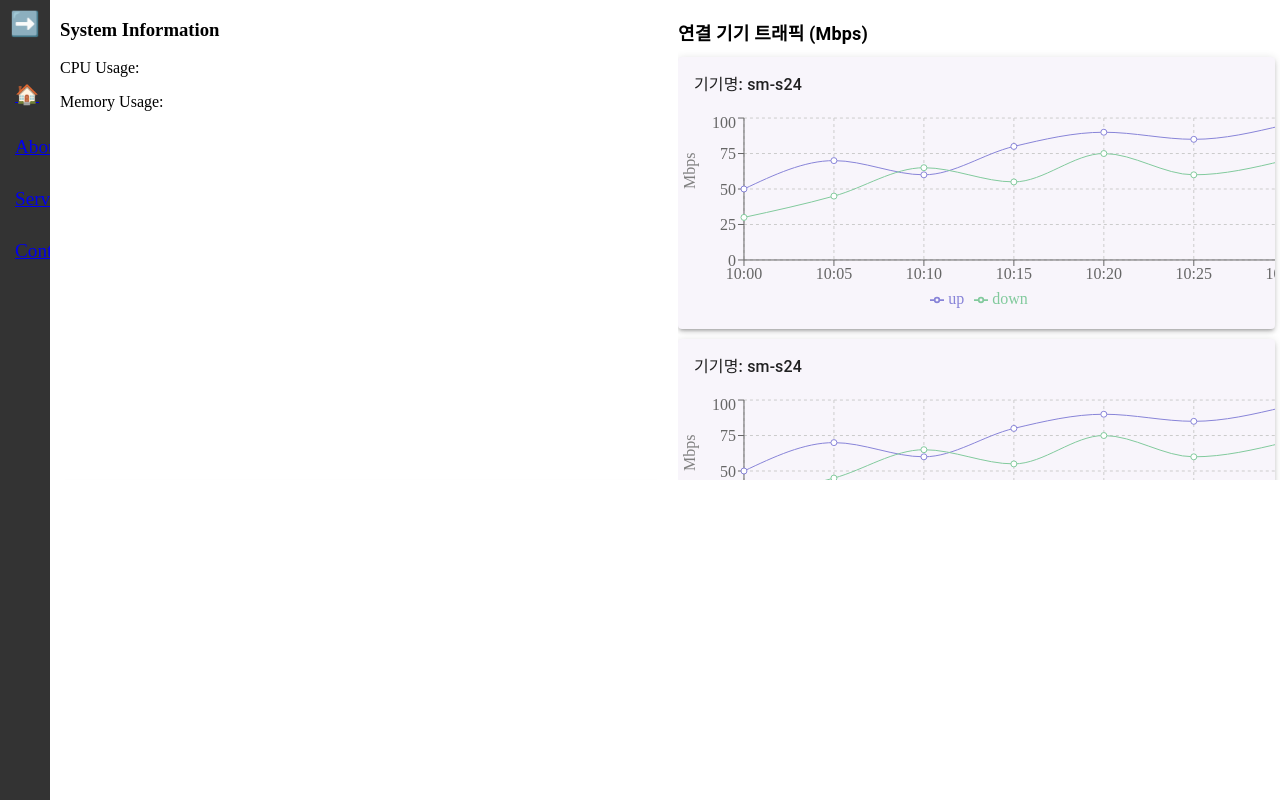
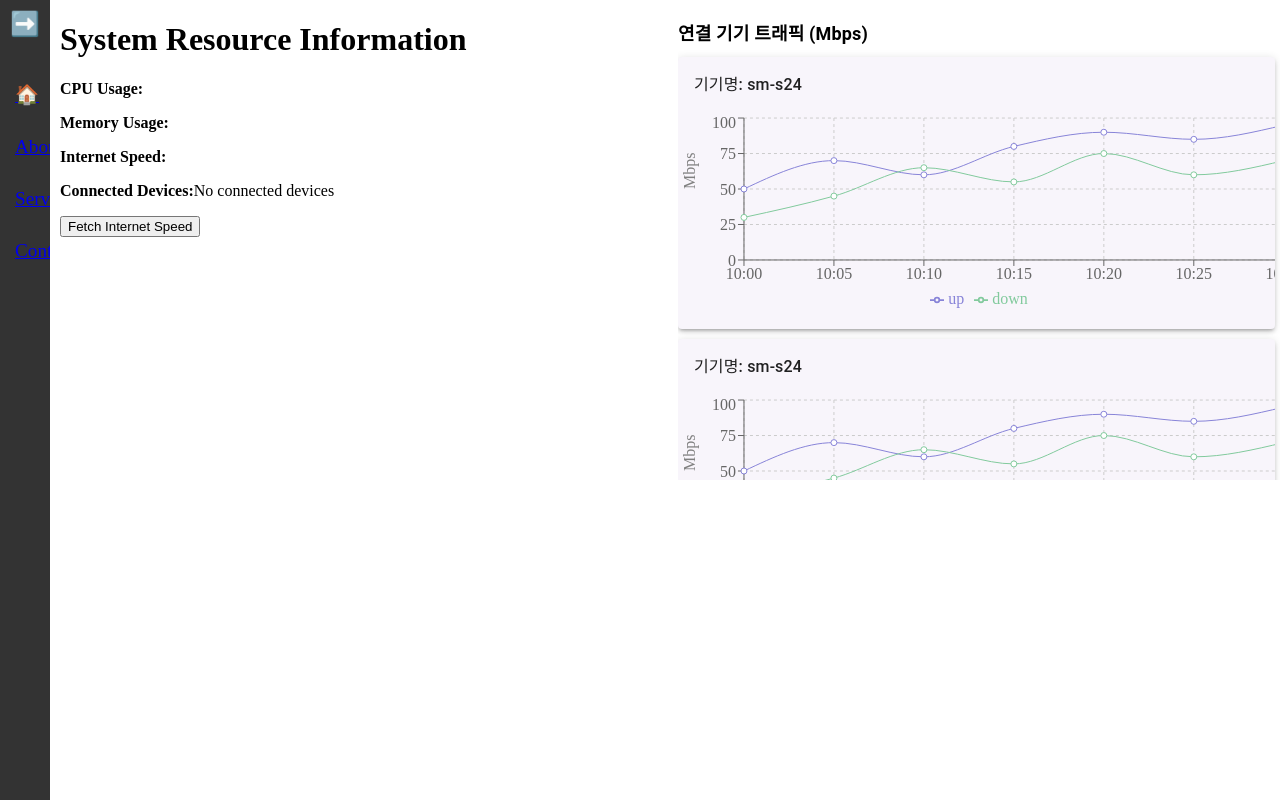
Before and after one commit to NetCustomMaster/front-end, a React (Vite) app: page /dashboard in a window 1280 px wide. Built offline with nearby package versions, Linux system fonts and the light colour scheme; no server answers.

Commit message:
feat:dashboard 기능

```diff
--- a/src/Components/Dashboard/SystemInfo.tsx
+++ b/src/Components/Dashboard/SystemInfo.tsx
@@ -1,40 +1,95 @@
-import  { useEffect, useState } from "react";
+import  { useEffect, useState, useRef } from 'react';
 
 const SystemInfo = () => {
     const [systemInfo, setSystemInfo] = useState({
         cpuUsage: '',
         memoryUsage: '',
+        connectedDevices: [],
     });
 
+    const [internetSpeed, setInternetSpeed] = useState('');
+    const [, setError] = useState(null);
+    const [isConnected, setIsConnected] = useState(true); // 연결 상태 관리
+    const eventSourceRef = useRef(null); // EventSource를 위한 ref
+
     useEffect(() => {
-        // SSE 연결을 설정합니다.
-        const eventSource = new EventSource("http://localhost:8080/system-info/stream");
+        const createEventSource = () => {
+            // 기존 EventSource가 존재하면 종료
+            if (eventSourceRef.current) {
+                eventSourceRef.current.close();
+            }
+
+            const eventSource = new EventSource('http://taka535.duckdns.org:9090/api/v1/state/resource');
+            // @ts-ignore
+            eventSourceRef.current = eventSource; // ref에 저장
 
             eventSource.onmessage = (event) => {
-            // 서버로부터 받은 데이터 파싱
+                try {
                     const data = JSON.parse(event.data);
+                    console.log("Received data:", data);
                     setSystemInfo({
                         cpuUsage: data.cpuUsage,
                         memoryUsage: data.memoryUsage,
+                        connectedDevices: data.connectedDevices,
                     });
+                    setError(null); // 에러 상태 초기화
+                    setIsConnected(true); // 연결 상태 갱신
+                } catch (e) {
+                    // @ts-ignore
+                    setError('Error parsing data: ' ,e.message);
+                }
             };
 
             eventSource.onerror = () => {
-            console.error("Error with EventSource");
-            eventSource.close(); // 오류 발생 시 연결 종료
+                setIsConnected(false); // 연결 실패 시 상태 업데이트
+                console.log('Connection failed, trying to reconnect...');
+                eventSource.close(); // 현재 연결 종료
+
+                // 재연결 로직
+                setTimeout(() => {
+                    console.log('Reconnecting...');
+                    createEventSource(); // 새로운 EventSource 생성
+                }, 5000); // 5초 후 재연결 시도
+            };
         };
 
-        // 컴포넌트가 언마운트될 때 연결을 닫습니다.
+        createEventSource(); // 처음에 이벤트 소스 생성
+
         return () => {
-            eventSource.close();
+            if (eventSourceRef.current) {
+                eventSourceRef.current.close(); // 컴포넌트 언마운트 시 이벤트 소스 종료
+            }
         };
     }, []);
 
+    const fetchInternetSpeed = async () => {
+        try {
+            const response = await fetch('http://taka535.duckdns.org:9090/api/v1/state/speed');
+            if (!response.ok) {
+                throw new Error('Network response was not ok');
+            }
+            const data = await response.json();
+            setInternetSpeed(data.internetSpeed);
+        } catch (error) {
+            // @ts-ignore
+            setError('Error fetching internet speed: ',error.message);
+        }
+    };
+
     return (
         <div>
-            <h3>System Information</h3>
-            <p>CPU Usage: {systemInfo.cpuUsage}</p>
-            <p>Memory Usage: {systemInfo.memoryUsage}</p>
+            <h1>System Resource Information</h1>
+            <p><strong>CPU Usage:</strong> {systemInfo.cpuUsage}</p>
+            <p><strong>Memory Usage:</strong> {systemInfo.memoryUsage}</p>
+            <p><strong>Internet Speed:</strong> {internetSpeed}</p>
+            <p>
+                <strong>Connected Devices:</strong>
+                {Array.isArray(systemInfo.connectedDevices) && systemInfo.connectedDevices.length > 0
+                    ? systemInfo.connectedDevices.join(', ')
+                    : 'No connected devices'}
+            </p>
+            <button onClick={fetchInternetSpeed}>Fetch Internet Speed</button>
+            {!isConnected && <p>Reconnecting to server...</p>} {/* 재연결 상태 표시 */}
         </div>
     );
 };
```
Lines whose indentation alone changed are shown as unchanged.
